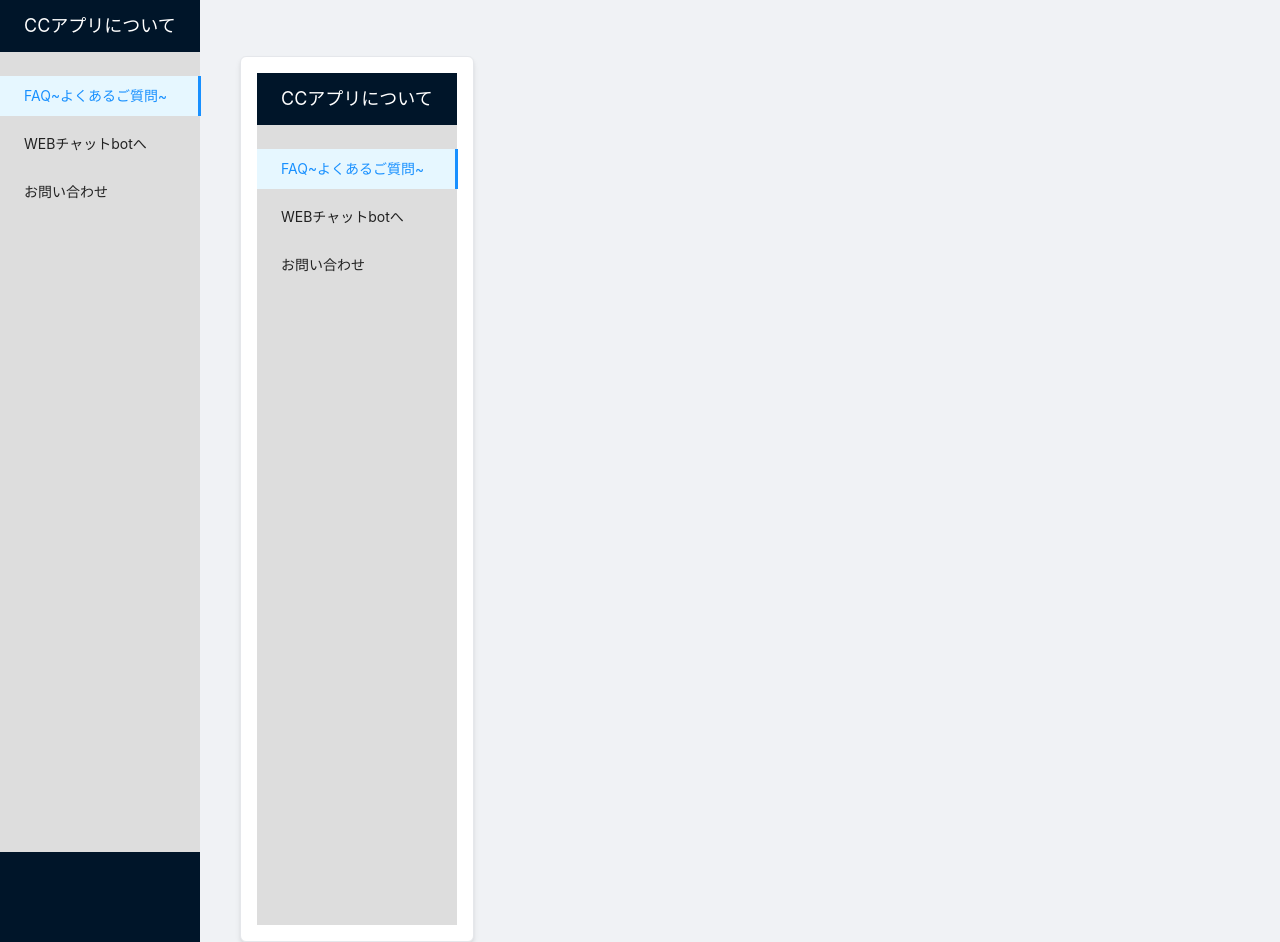
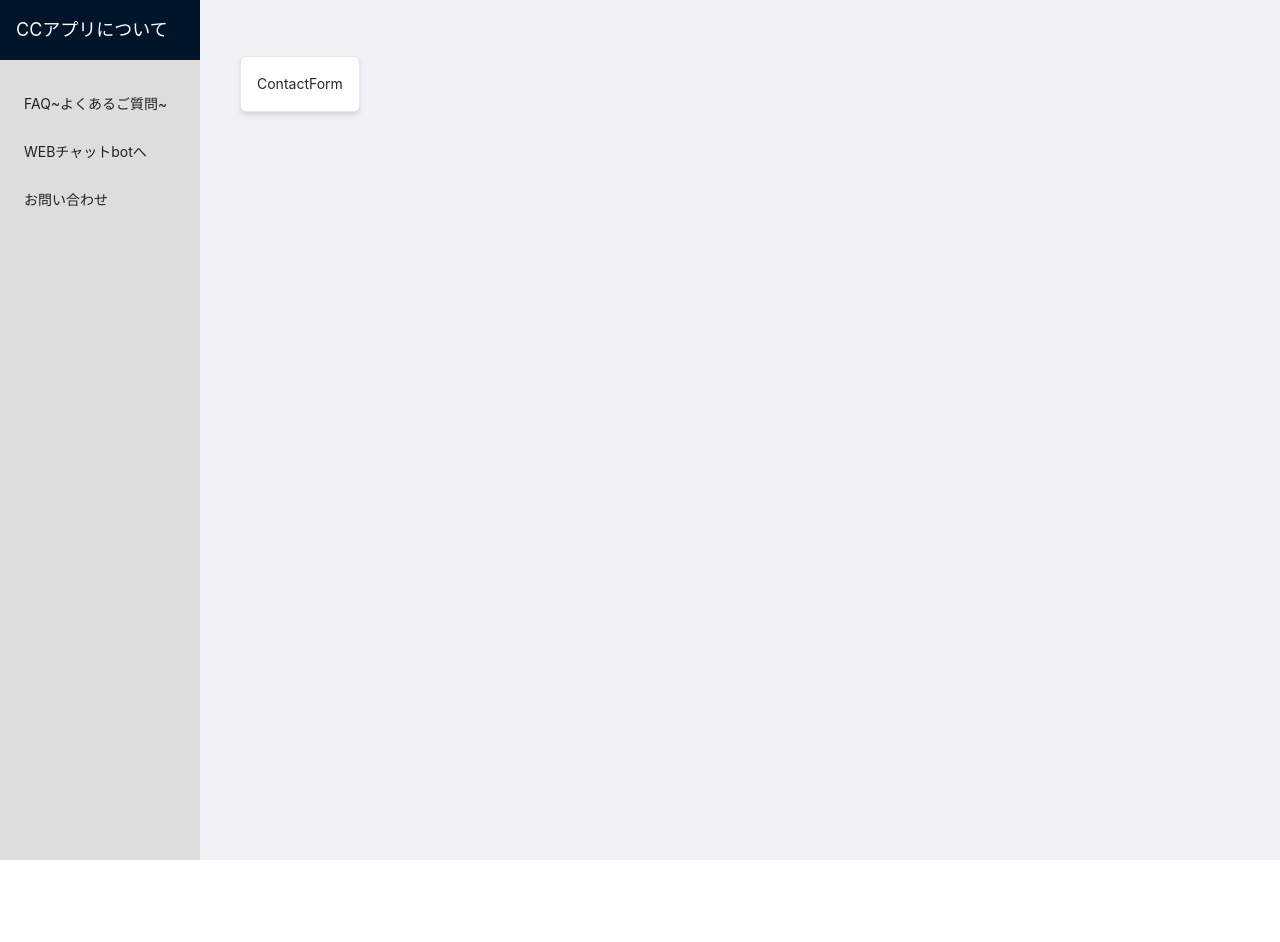
Before and after one commit to kosuke-17/contact-web, a Next.js app: page /contactForm in a window 1280 px wide. After the commit the page ends 860 px from the top, so only its background shows below. Built offline with nearby package versions, Linux system fonts and the light colour scheme.

Commit message:
なアビゲーション先のコンポーネント作成

```diff
--- a/src/components/SideNav/index.jsx
+++ b/src/components/SideNav/index.jsx
@@ -4,17 +4,17 @@ import Link from 'next/link'
 const SideNav = () => {
   return (
     <>
-    <div className="p-3 ">
-        <a href="#" className="pl-3 text-lg text-white">CCアプリについて</a>
+      <Link href="/">
+        <div className="p-4 text-lg text-white cursor-pointer">
+          CCアプリについて
         </div>
+      </Link>
       <Menu
         mode="inline"
-      defaultSelectedKeys={['1']}
-      defaultOpenKeys={['sub1']}
         style={{ height: '100vh', borderRight: 0, paddingTop: 20, backgroundColor: "#DDDDDD" }}
       >
         <Menu.Item key="1">
-        <Link href="/">
+          <Link href="/frequentlyQuestionsCard">
             FAQ~よくあるご質問~
           </Link>
         </Menu.Item>
--- a/src/pages/contactForm/index.jsx
+++ b/src/pages/contactForm/index.jsx
@@ -1,29 +1,7 @@
-import Head from 'next/head'
-import BackBoard from '../../components/BackBoard'
-import { Layout } from 'antd';
 import 'antd/dist/antd.css';
-import SideNav from '../../components/SideNav';
 import ContactForm from '../../components/ContactForm';
 
-const { Sider, Content } = Layout;
-
 const contactForm = () => {
-  return (
-    <div>
-      <Head>
-        <title>お問い合わせ</title>
-      </Head>
-      <Layout>
-        <Sider>
-          <SideNav />
-        </Sider>
-        <Content className="overflow-x-auto container mx-auto">
-          <BackBoard>
-            <ContactForm />
-          </BackBoard>
-        </Content>
-      </Layout>
-    </div>
-  )
+  return <ContactForm />
 }
 export default contactForm
--- /dev/null
+++ b/src/pages/frequentlyQuestionsCard/index.jsx
@@ -0,0 +1,7 @@
+import 'antd/dist/antd.css';
+import FrequentlyQuestionsCard from '../../components/FrequentlyQuestionsCard'
+
+const frequentlyQuestionsCard = () => {
+  return <FrequentlyQuestionsCard />
+}
+export default frequentlyQuestionsCard
--- a/src/pages/index.jsx
+++ b/src/pages/index.jsx
@@ -1,30 +1,11 @@
-import Head from 'next/head'
-import BackBoard from '../components/BackBoard'
-import FrequentlyQuestionsCard from '../components/FrequentlyQuestionsCard'
-import { Layout } from 'antd';
 import 'antd/dist/antd.css';
-import SideNav from '../components/SideNav';
 
-const { Sider, Content } = Layout;
 
-const Home = () => {
+const Index = () => {
   return (
-    <div>
-      <Head>
-        <title>Contact Company</title>
-        <meta name="description" content="Generated by create next app" />
-      </Head>
-      <Layout>
-        <Sider>
-          <SideNav />
-        </Sider>
-        <Content className="overflow-x-auto">
-          <BackBoard>
-            <FrequentlyQuestionsCard />
-          </BackBoard>
-        </Content>
-      </Layout>
-    </div>
+    <>
+    CCアプリについて
+    </>
   )
 }
-export default Home
+export default Index
--- a/src/pages/moveToChatBot/index.jsx
+++ b/src/pages/moveToChatBot/index.jsx
@@ -1,30 +1,7 @@
-import Head from 'next/head'
-import BackBoard from '../../components/BackBoard'
-import { Layout } from 'antd';
 import 'antd/dist/antd.css';
-import SideNav from '../../components/SideNav';
 import MoveToChatBot from '../../components/MoveToChatBot'
 
-
-const { Sider, Content } = Layout;
-
 const moveToChatBot = () => {
-  return (
-    <div>
-      <Head>
-        <title>WEbチャットbotへ</title>
-      </Head>
-      <Layout>
-        <Sider>
-          <SideNav />
-        </Sider>
-        <Content className="overflow-x-auto container mx-auto">
-          <BackBoard>
-            <MoveToChatBot />
-          </BackBoard>
-        </Content>
-      </Layout>
-    </div>
-  )
+  return <MoveToChatBot />
 }
 export default moveToChatBot
```
Lines whose indentation alone changed are shown as unchanged.
